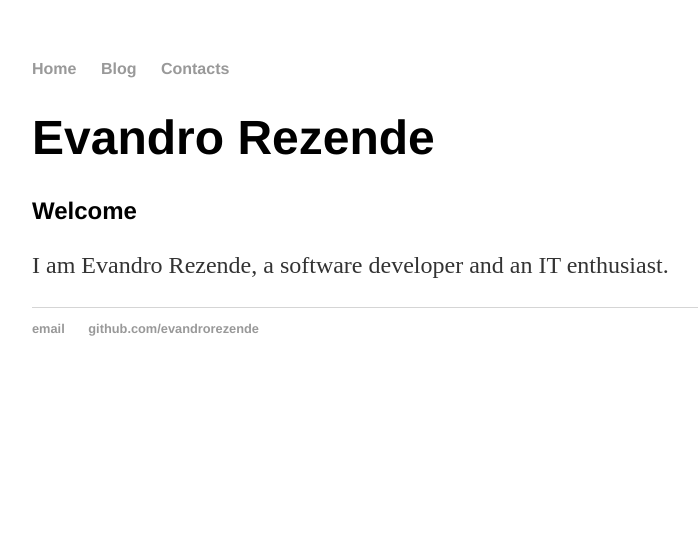
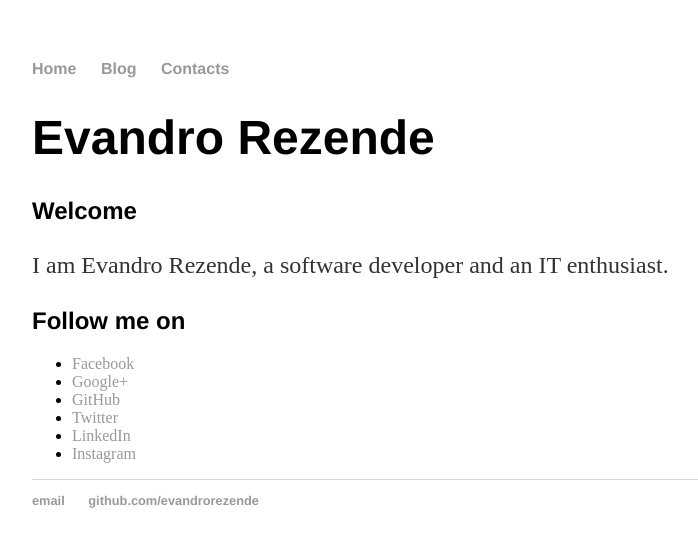
Before and after one commit to evandrorezende/evandrorezende.github.io, a Jekyll site: the page built from index.html, in a window 1280 px wide. Shown: the top 547 px of the page, without its empty margins (160-858 px from the left). Built offline with Jekyll 4.4.1, drawn with Linux system fonts in a browser that asks for light colours.

Commit message:
Update index.html

```diff
--- a/index.html
+++ b/index.html
@@ -10,3 +10,16 @@ title: Evandro Rezende
 		I am Evandro Rezende, a software developer and an IT enthusiast.</br>
 	</p>
 </div><!-- /.blurb -->
+
+<div class="blurb">
+	<h2>Follow me on</h2>
+
+	<ul>
+		<li><a href="https://www.facebook.com/rezende.evandro">Facebook</a></li>
+		<li><a href="https://plus.google.com/104788929324902615964">Google+</a></li>
+		<li><a href="https://github.com/evandrorezende">GitHub</a></li>
+		<li><a href="https://twitter.com/evandrorezende">Twitter</a></li>
+		<li><a href="https://br.linkedin.com/in/evandro-rezende-78239a28">LinkedIn</a></li>
+		<li><a href="https://www.instagram.com/evandrosrezende">Instagram</a></li>
+	</ul>
+</div>
```
